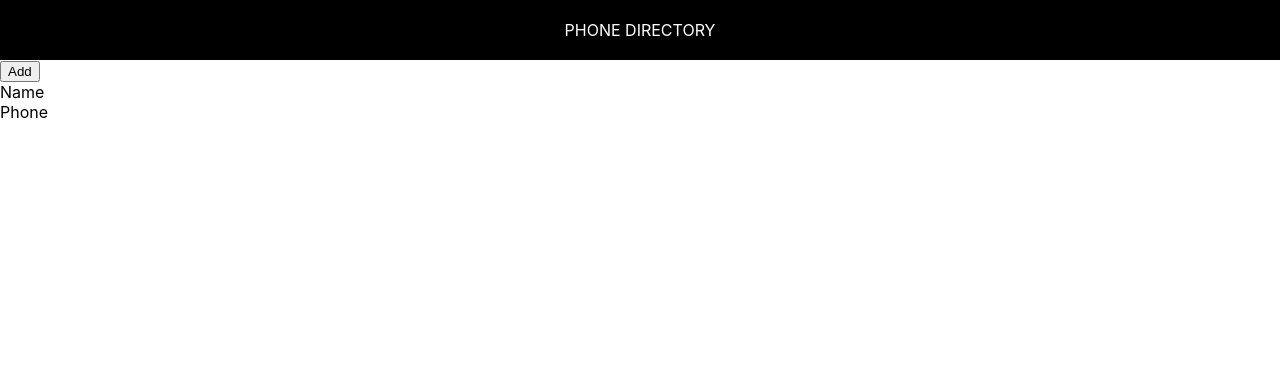
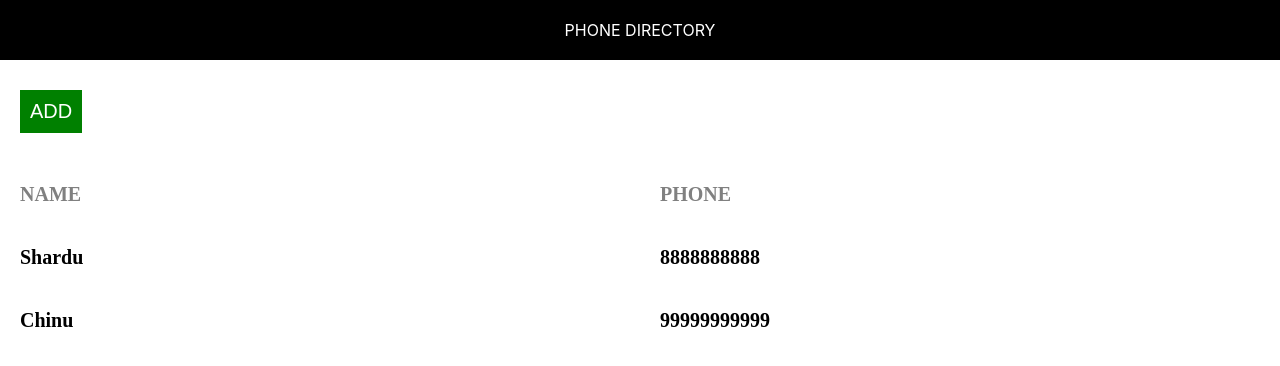
Before and after one commit to sharduli8090/phone-directory-react-app, a React (Create React App) app: page / in a window 1280 px wide. Shown: the top 366 px of the page. Built offline with nearby package versions, Linux system fonts and the light colour scheme.

Commit message:
Added subscribers dynamically

```diff
--- /dev/null
+++ b/src/App.css
@@ -0,0 +1,29 @@
+#AddBtn{
+color: white;
+background-color: green;
+padding: 10px;
+border: 0px solid black;
+text-transform: uppercase;
+margin: 30px;
+margin-left: 20px;
+font-size: 20px;
+}
+.headText{
+color: grey;
+text-transform: uppercase;
+width: 50%;
+margin: 20px;
+}
+.btnFlex{
+    display: flex;
+    width: 100%;
+    justify-content: center;
+    align-items: center;
+    font-size: 20px;
+    font-family: 'Times New Roman', Times, serif;
+    font-weight: bold;
+}
+.bodyText{
+    width:50%;
+    margin:20px;
+}
--- a/src/App.js
+++ b/src/App.js
@@ -1,23 +1,46 @@
 import {type} from '@testing-library/user-event/dist/type';
 import React, {Component} from 'react';
 import Header from './Header.js';
+import './App.css';
 
 
 class App extends Component {
 
     render() {
-        return(
 
+        let subscribers = [
+            {
+                id: 1,
+                name: "Shardu",
+                phone: "8888888888"
+            }, {
+                id: 2,
+                name: "Chinu",
+                phone: "99999999999"
+            }
+        ]
 
-              <div>
+        return (
+            <div>
                 <Header/>
-                <button>Add</button>
-                <div>
-                  <span>  Name</span>
-                  <br/>
-                  <span>Phone</span>
+                <button id="AddBtn">Add</button>
+                <div className="btnFlex">
+                    <span className='headText'>
+                        Name</span>
+                    <span className='headText'>Phone</span>
+
                 </div>
-              </div>
+                {
+                subscribers.map(sub => {
+                    return <div key={
+                            sub.id
+                        }
+                        className="btnFlex">
+                        <span className='bodyText'>{sub.name}</span>
+                        <span className='bodyText'>{sub.phone}</span>
+                    </div>
+            })
+            } </div>
 
         );
     }
```
